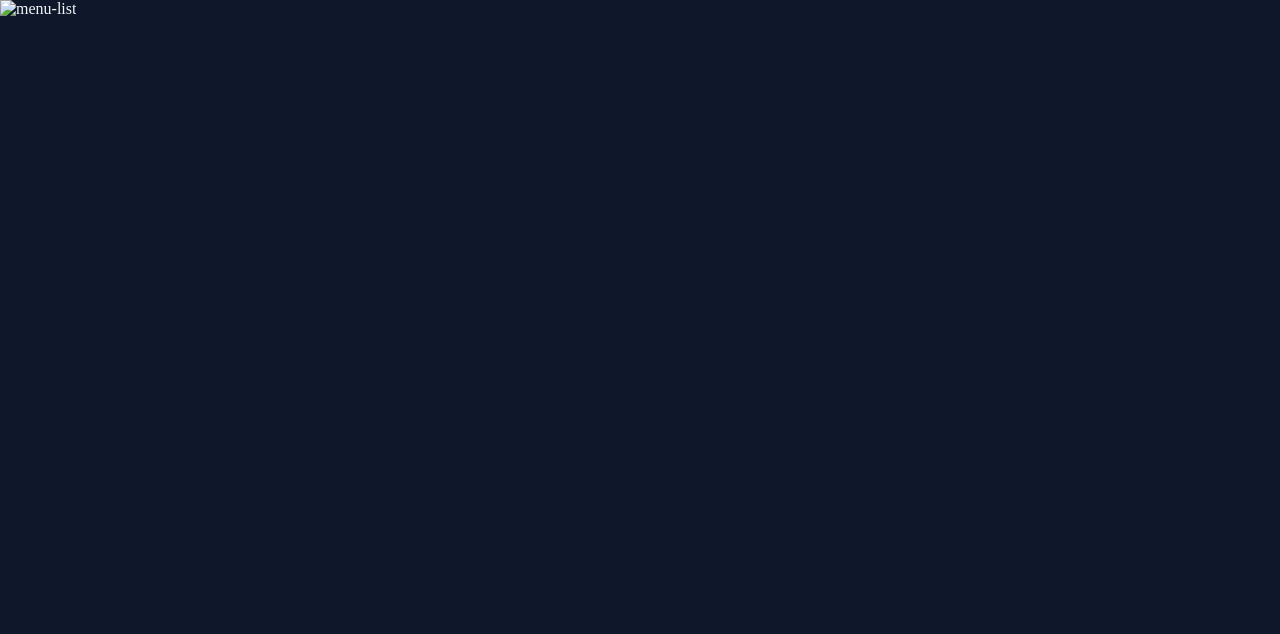
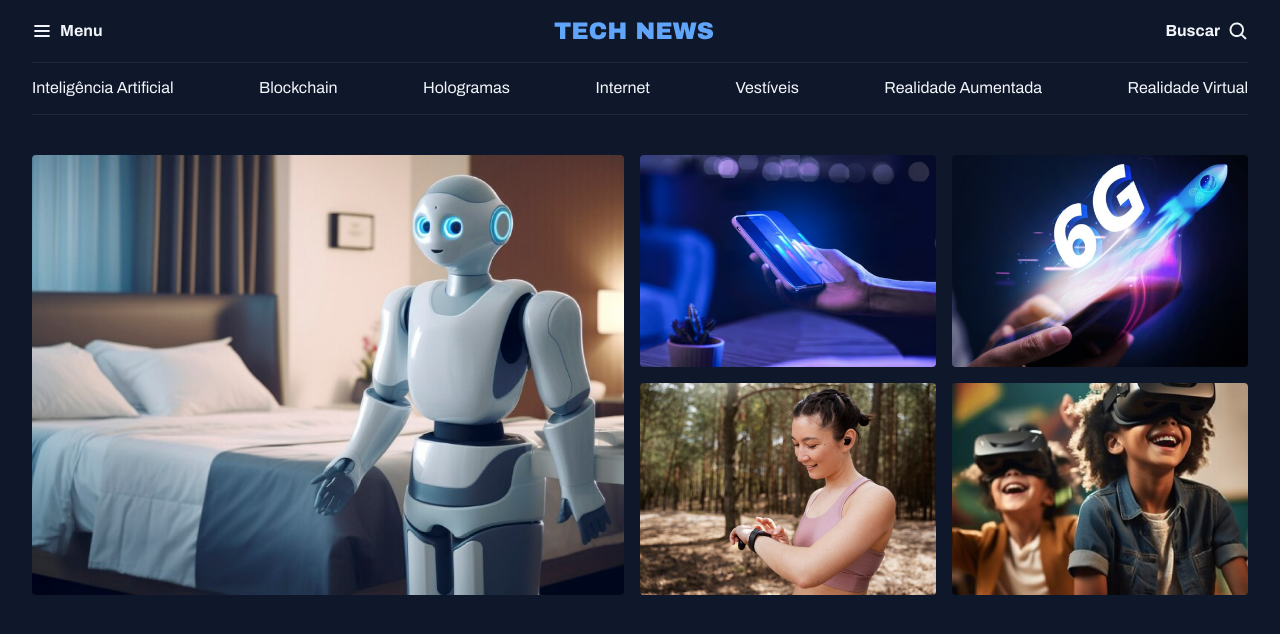
Before and after one commit to micaelleitee/fullstack-projeto-portal-noticias, a plain HTML site: page index.html in a window 1280 px wide. Drawn offline with Linux system fonts and the light colour scheme.

Commit message:
done header and section with imagens

```diff
--- a/css/global.css
+++ b/css/global.css
@@ -17,8 +17,8 @@
   --h2: 800 16px/140% var(--font-family);
   --h3: 800 14px/140% var(--font-family);
   --text-span: 600 14px/145% var(--font-family);
-  --text: 400 16/140% var(--font-family);
-  --text-sm: 400 14/160% var(--font-family);
+  --text: 400 16px/140% var(--font-family);
+  --text-sm: 400 14px/160% var(--font-family);
 }
 
 body {
@@ -41,3 +41,19 @@ h2,
 h3 {
   font: inherit;
 }
+
+.grid {
+  display: grid;
+}
+
+.grid-flow-col {
+  grid-auto-flow: column;
+}
+
+img {
+  max-width: 100%;
+}
+
+main {
+  margin-top: 40px;
+}
--- /dev/null
+++ b/css/header.css
@@ -0,0 +1,36 @@
+#primary-bars {
+  padding-block: 20px;
+
+  div {
+    display: flex;
+    align-items: center;
+    gap: 8px;
+  }
+  div:nth-child(1) {
+    justify-self: left;
+  }
+  div:nth-child(2) {
+    margin-inline: auto;
+  }
+  div:nth-child(3) {
+    justify-self: end;
+  }
+}
+
+.container {
+  max-width: 1280px;
+  padding-inline: 32px;
+  margin-inline: auto;
+}
+
+.menu-item {
+  display: flex;
+  justify-content: center;
+}
+
+#secundary-bars {
+  padding-block: 14px;
+  border: solid 1px var(--stroke-color);
+  border-inline: none;
+  justify-content: space-between;
+}
--- a/css/index.css
+++ b/css/index.css
@@ -1 +1,4 @@
 @import url(global.css);
+@import url(header.css);
+@import url(utility.css);
+@import url(section.css);
--- /dev/null
+++ b/css/section.css
@@ -0,0 +1,7 @@
+#feature {
+  img {
+    height: 100%;
+    object-fit: cover;
+    border-radius: 4px;
+  }
+}
--- /dev/null
+++ b/css/utility.css
@@ -0,0 +1,15 @@
+.grid {
+  display: grid;
+}
+
+.grid-flow-col {
+  grid-auto-flow: column;
+}
+
+.grid-cols-2 {
+  grid-template-columns: 1fr 1fr;
+}
+
+.gap-16 {
+  gap: 16px;
+}
--- a/index.html
+++ b/index.html
@@ -13,13 +13,50 @@
     />
   </head>
   <body>
-    <header>
-      <nav id="primary-bars">
+    <header class="container">
+      <nav id="primary-bars" class="grid grid-flow-col">
         <div class="menu-item">
-          <img src="" alt="menu-list" />
+          <img src="assets/icons/List.svg" alt="menu-list" />
+          <strong>Menu</strong>
+        </div>
+        <div class="logo">
+          <img src="assets/LOGO.svg" alt="logo" />
+        </div>
+        <div class="search">
+          <strong>Buscar</strong>
+          <img src="assets/icons/MagnifyingGlass.svg" alt="search-icon" />
         </div>
       </nav>
+      <nav id="secundary-bars" class="grid grid-flow-col">
+        <a href="#">Inteligência Artificial</a>
+        <a href="#">Blockchain</a>
+        <a href="#">Hologramas</a>
+        <a href="#">Internet</a>
+        <a href="#">Vestíveis</a>
+        <a href="#">Realidade Aumentada</a>
+        <a href="#">Realidade Virtual</a>
+      </nav>
     </header>
-    <div id="container"></div>
+    <main class="grid container">
+      <section id="feature" class="grid grid-flow-col gap-16">
+        <div>
+          <img src="assets/img/Image 01.png" alt="imagem1" />
+        </div>
+        <div class="grid grid-cols-2 gap-16">
+          <div>
+            <img src="assets/img/Image 02.png" alt="imagem2" />
+          </div>
+          <div>
+            <img src="assets/img/Image 03.png" alt="imagem3" />
+          </div>
+          <div>
+            <img src="assets/img/Image 04.png" alt="imagem4" />
+          </div>
+          <div>
+            <img src="assets/img/Image 05.png" alt="imagem5" />
+          </div>
+        </div>
+      </section>
+    </main>
   </body>
 </html>
```
